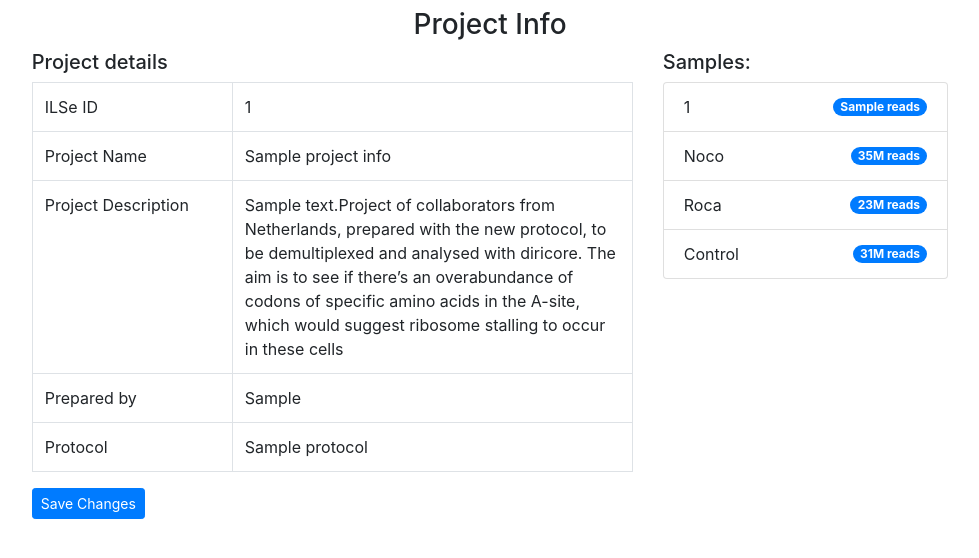
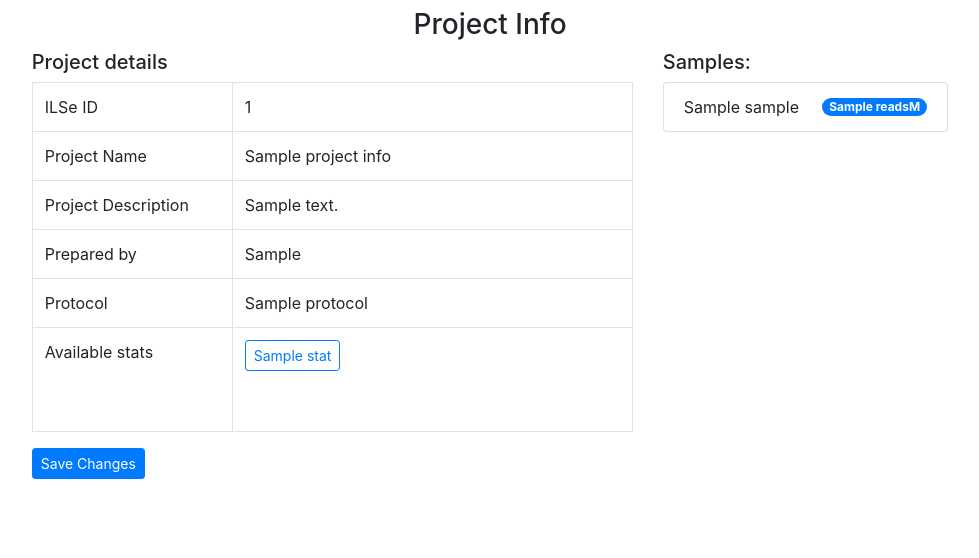
Before and after one commit to kate-v-stepanova/B250_lab_monitor, a Flask app: template templates/project_info.html in a window 1280 px wide. Shown: the part 56-614 px from the top of the page, without its empty margins (150-1129 px from the left). Run offline with Flask 2, Linux system fonts and the light colour scheme; the template is opened without the code that fills it: most values are stand-ins (such as "Sample title", 1, 10 or a date in 2020); some libraries are stand-ins or nearby versions.

Commit message:
Project Info: show plots on click (bc_stats and cutadapt_stats)

```diff
--- a/static/javascript/project_info.js
+++ b/static/javascript/project_info.js
@@ -32,5 +32,91 @@ $(document).ready(function() {
         }
     });
 
-    $('#description').parent().find('div.editable-input').parent().addClass('w-100');
+    $('#bc_split_stats').on('click', function() {
+        var stats = $(this).text();
+        var project_id = $(location).attr("href").split('/').pop();
+        var url = "/" + stats + "/" + project_id;
+        $.post(url, function(data) {
+            if (data.length != 0) {
+                Highcharts.chart('plot_div', {
+                    chart: {
+                        type: 'column',
+                    },
+                    title: {
+                        text: 'Reads per sample',
+                    },
+                    tooltip: {
+                        headerFormat: '',
+                        pointFormat: '{series.name}: {point.y}<br/>Total: {point.stackTotal}'
+                    },
+                    plotOptions: {
+                        column: {
+                            stacking: 'normal',
+                            pointWidth: 60
+                        }
+                    },
+                    legend: {
+                        layout: 'vertical',
+                        align: 'right',
+                        verticalAlign: 'middle',
+                        itemMarginBottom: 5,
+                    },
+                    exporting: {
+                        filename: project_id + '_bc_split_stats'
+                    },
+                    series: JSON.parse(data)
+                });
+                $('#plot_div').removeClass('d-none');
+                $('#hide_plot').removeClass('d-none');
+            }
+        });
+    });
+
+    $('#cutadapt_stats').on('click', function() {
+        var stats = $(this).text();
+        var project_id = $(location).attr("href").split('/').pop();
+        var url = "/" + stats + "/" + project_id;
+        $.post(url, function(data) {
+            if (data.length != 0) {
+                Highcharts.chart('plot_div', {
+                    chart: {
+                        type: 'column'
+                    },
+                    title: {
+                        text: 'Cutadapt stats'
+                    },
+
+                    tooltip: {
+                        shared: true,
+                        headerFormat: ''
+                    },
+                    legend: {
+                        layout: 'vertical',
+                        align: 'right',
+                        verticalAlign: 'middle',
+                        itemMarginBottom: 15,
+                    },
+                    plotOptions: {
+                        column: {
+                            stacking: 'normal',
+                            pointWidth: 60,
+                        }
+                    },
+                    exporting: {
+                        filename: project_id + '_cutadapt_stats'
+                    },
+                    series: JSON.parse(data)
+                });
+                $('#plot_div').removeClass('d-none');
+                $('#hide_plot').removeClass('d-none');
+            }
+        });
+    });
+
+
+
+    $('#hide_plot').on('click', function() {
+        $(this).addClass('d-none');
+        $('#plot_div').addClass('d-none');
+    });
 });
--- a/templates/project_info.html
+++ b/templates/project_info.html
@@ -21,12 +21,25 @@
                 <tbody>
                 <tr><td class="w-25">ILSe ID</td><td class="w-50">{{ project_id }}</td></tr>
                 <tr><td>Project Name</td><td id="project_name">{{ project_info.get('project_name', '') }}</td></tr>
-                <tr><td>Project Description</td><td id="description">{{ project_info.get('description', '') }}Project of collaborators from Netherlands, prepared with the new protocol, to be demultiplexed and analysed with diricore. The aim is to see if there’s an overabundance of codons of specific amino acids in the A-site, which would suggest ribosome stalling to occur in these cells</td></tr>
+                <tr><td>Project Description</td><td id="description">{{ project_info.get('description', '') }}{#Project of collaborators from Netherlands, prepared with the new protocol, to be demultiplexed and analysed with diricore. The aim is to see if there’s an overabundance of codons of specific amino acids in the A-site, which would suggest ribosome stalling to occur in these cells#}</td></tr>
                 <tr><td>Prepared by</td><td id="prepared_by">{{ project_info.get('prepared_by', '') }}</td></tr>
                 <tr><td>Protocol</td><td id="protocol">{{ project_info.get('protocol', '') }}</td></tr>
+                {% if available_stats %}
+                <tr><td>Available stats</td>
+                <td>
+                    {% for stat in available_stats %}
+                    <button class="btn btn-sm btn-outline-primary plot_button" id="{{ stat }}" type="button">{{ stat }}</button>
+                    {% endfor %}
+                    <div class="w-100">
+                          <button type="button" class="btn btn-sm btn-outline-secondary d-none float-right" id="hide_plot">Hide Plot</button>
+                        <br></div><br> {# this br and div have to be exactly like this!! otherwise button is somewhere else #}
+                    <div id="plot_div" class="d-none mt-2"></div>
+                </td>
+                </tr>
+                {% endif %}
                 </tbody>
             </table>
-            <button id="save_project" class="btn btn-primary btn-sm">Save Changes</button>
+            <button id="save_project" class="btn btn-primary btn-sm" type="button">Save Changes</button>
         </form>
         </div>
         <div class="col col-sm-3">
@@ -34,22 +47,10 @@
             <ul class="list-group">
             {% for sample in samples %}
                 <li class="list-group-item d-flex justify-content-between align-items-center">
-                    {{ sample.get('sample_id') }}
-                    <span class="badge badge-primary badge-pill">{{ sample.get('reads') }}</span>
+                    {{ sample.get('sample') }}
+                    <span class="badge badge-primary badge-pill">{{ sample.get("reads") }}M</span>
                 </li>
             {% endfor %}
-                <li class="list-group-item d-flex justify-content-between align-items-center">
-                    Noco
-                    <span class="badge badge-primary badge-pill">35M reads</span>
-                </li>
-                <li class="list-group-item d-flex justify-content-between align-items-center">
-                    Roca
-                    <span class="badge badge-primary badge-pill">23M reads</span>
-                </li>
-                <li class="list-group-item d-flex justify-content-between align-items-center">
-                    Control
-                    <span class="badge badge-primary badge-pill">31M reads</span>
-                </li>
             </ul>
         </div>
     </div>
```
Also changed, not shown: url_handlers/project_info.py (+55 -8 lines).
